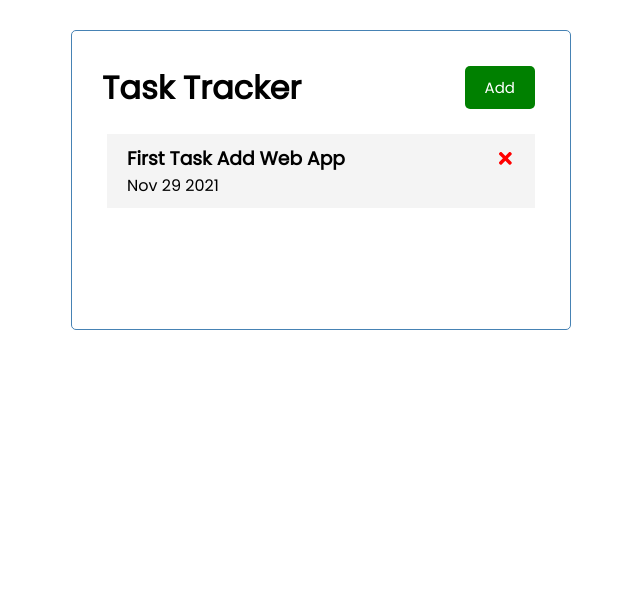
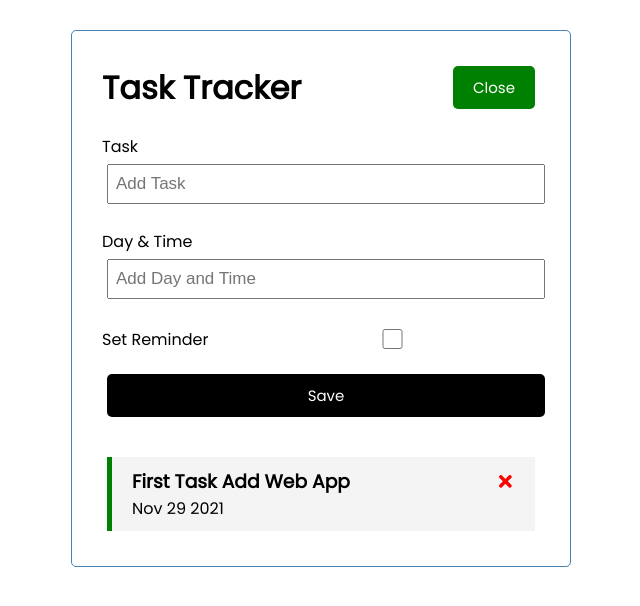
Before and after one commit to santosh3004/ReactJsTaskTracker, a React (Create React App) app: page / in a window 1280 px wide. Both pictures are taken after a click on the button "Add". Shown: the top 606 px of the page, without its empty margins (319-959 px from the left). Built offline with nearby package versions, Linux system fonts and the light colour scheme.

Commit message:
After the form development
Whole form is developed and button is used to toggle the form. There is submit button which passes properties to different component and is used in specific required functions.

```diff
--- a/src/App.js
+++ b/src/App.js
@@ -1,25 +1,43 @@
 import Header from './components/Header'
 import Tasks from './components/Tasks';
-import {useState} from 'react'
+import { useState } from 'react'
+import AddTask from './components/AddTask';
 
 
 function App() {
-  const [tasks,setTasks]=useState([{
-    id:1,
-    text:'First Task Add Web App',
-    day:'Nov 29 2021',
-    reminder:true
+  const [showAddTask,setShowAddTask]=useState(false)
+  const [tasks, setTasks] = useState([{
+    id: 1,
+    text: 'First Task Add Web App',
+    day: 'Nov 29 2021',
+    reminder: true
   }])
+  //Add Task
+  const addTask=(task)=>{
+    const id=Math.floor(Math.random()*10000)+1
+    const newTask={id,...task}
+    setTasks([...tasks,newTask])
+  }
+
+
+
   //Delete task
-  const deleteTask=(id)=>{
-    setTasks(tasks.filter((task)=> task.id!==id))
+  const deleteTask = (id) => {
+    setTasks(tasks.filter((task) => task.id !== id))
   }
-  return (
-    <div className="container">
-      <Header/>
-      {tasks.length>0?<Tasks tasks={tasks} onDelete={deleteTask}/>:''}
-    </div>
-  );
+
+
+  //Toggle Reminder
+  const toggleRem = (id) => {
+    setTasks(tasks.map((task) => task.id === id ? { ...task,reminder:!task.reminder} : task))
+}
+return (
+  <div className="container">
+    <Header onAddBtn={()=>setShowAddTask(!showAddTask)} showADD={showAddTask}/>
+    {showAddTask&&<AddTask onAdd={addTask}/>}
+    {tasks.length > 0 ? <Tasks tasks={tasks} onDelete={deleteTask} onToggle={toggleRem} /> : 'No Task ASsigned'}
+  </div>
+);
 }
 
 export default App;
--- /dev/null
+++ b/src/components/AddTask.js
@@ -0,0 +1,41 @@
+import {useState} from 'react'
+
+const AddTask=({onAdd})=>{
+  const [text,setText]=useState('')
+  const [day,setDay]=useState('')
+  const [reminder,setReminder]=useState(false)
+
+const onSubmit=(e)=>{
+  e.preventDefault()
+  if (!text) {
+    alert('Please Add Task')
+    return
+  }
+  onAdd({text,day,reminder})
+  setText('')
+  setDay('')
+  setReminder(false)
+}
+
+  return(
+    <form className='add-form' onSubmit={onSubmit}>
+      <div className='form-control'>
+        <label>Task</label>
+        <input type='text' value={text} onChange={(e)=>setText(e.target.value)} placeholder='Add Task'/>
+      </div>
+
+      <div className='form-control'>
+        <label>Day & Time</label>
+        <input value={day} onChange={(e)=>setDay(e.target.value)} type='text' placeholder='Add Day and Time'/>
+      </div>
+
+      <div className='form-control form-control-check'>
+        <label>Set Reminder</label>
+        <input checked={reminder} value={text} onChange={(e)=>setReminder(e.currentTarget.checked)} type='checkbox'/>
+      </div>
+
+      <input className='btn btn-block' type='submit' value='Save'/>
+    </form>
+  )
+}
+export default AddTask
--- a/src/components/Header.js
+++ b/src/components/Header.js
@@ -1,13 +1,10 @@
 import PropTypes from 'prop-types'
 import Button from './Button'
-const Header=({title})=>{
-  const onClick = () =>{
-    console.log('Hello Peter')
-  }
+const Header=({title,onAddBtn,showADD})=>{
   return(
     <header className='header'>
       <h1>{title}</h1>
-      <Button color='green' text='Add' onClick={onClick}/>
+      <Button onClick={onAddBtn} color='green' text={showADD?'Close':'Add'}/>
     </header>
   )
 }
--- a/src/components/Task.js
+++ b/src/components/Task.js
@@ -1,7 +1,7 @@
 import {FaTimes} from 'react-icons/fa'
-const Task =({task,onDelete})=>{
+const Task =({task,onDelete,onToggle})=>{
   return(
-    <div className='task'>
+    <div onDoubleClick={()=>onToggle(task.id)}className={`task ${task.reminder?'reminder':''}`}>
       <h3>{task.text} <FaTimes onClick={()=>onDelete(task.id)} style={{color:'red',cursor:'pointer'}}/></h3>
       <p>{task.day}</p>
     </div>
--- a/src/components/Tasks.js
+++ b/src/components/Tasks.js
@@ -1,10 +1,10 @@
 import Task from "./Task"
 
-const Tasks=({tasks,onDelete})=>{
+const Tasks=({tasks,onDelete,onToggle})=>{
   return(
     <>
     {tasks.map((task)=>(
-      <Task key={task.id} task={task} onDelete={onDelete}/>
+      <Task key={task.id} task={task} onDelete={onDelete} onToggle={onToggle}/>
     ))}
     </>
   )
```
